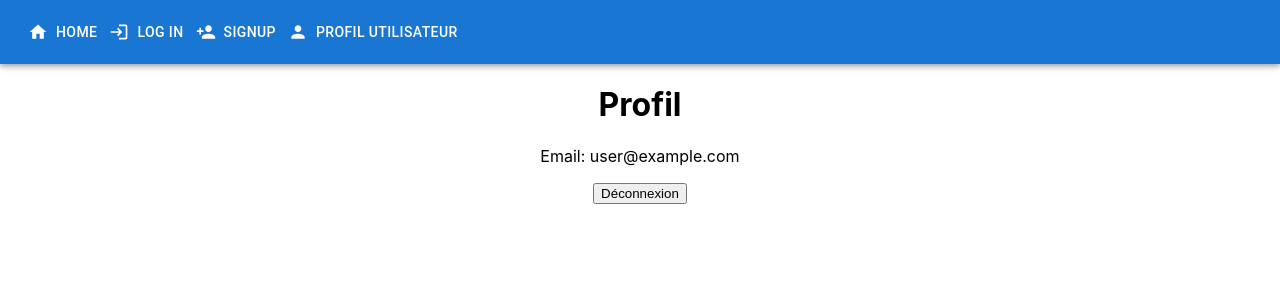
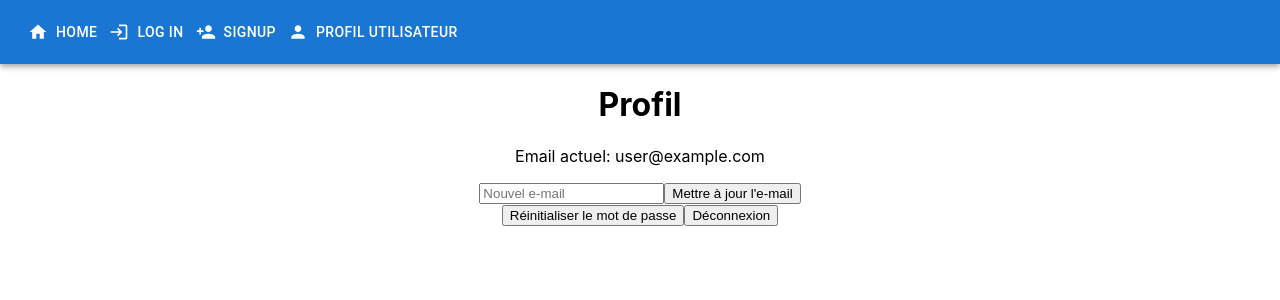
Before and after one commit to Turbotard/netfloux, a React (Create React App) app: page /profile in a window 1280 px wide. Shown: the top 300 px of the page. Built offline with nearby package versions, Linux system fonts and the light colour scheme; no server answers; sample sign-in values are in the browser's storage.

Commit message:
big update page profile

```diff
--- a/src/pages/profile.tsx
+++ b/src/pages/profile.tsx
@@ -5,11 +5,18 @@ import {
   onAuthStateChanged,
   signOut,
   User,
+  updateEmail,
+  sendEmailVerification,
+  sendPasswordResetEmail
 } from "firebase/auth";
 import { useNavigate } from "react-router-dom";
 
 const Profile: React.FC = () => {
   const [user, setUser] = useState<User | null>(null);
+  const [newEmail, setNewEmail] = useState("");
+  const [updateStatus, setUpdateStatus] = useState<
+    "IDLE" | "PENDING" | "SUCCESS" | "ERROR"
+  >("IDLE");
   const navigate = useNavigate();
   const authInstance: Auth = getAuth();
 
@@ -36,12 +43,90 @@ const Profile: React.FC = () => {
       });
   };
 
+  const handleSendEmailVerification = () => {
+    if (user) {
+      sendEmailVerification(user)
+        .then(() => {
+          alert("E-mail de vérification envoyé!");
+        })
+        .catch((error) => {
+          console.error(
+            "Erreur lors de l'envoi de l'e-mail de vérification: ",
+            error
+          );
+          alert("Erreur lors de l'envoi de l'e-mail de vérification.");
+        });
+    }
+  };
+
+  const handleEmailUpdate = () => {
+    if (user && newEmail) {
+      setUpdateStatus("PENDING");
+      updateEmail(user, newEmail)
+        .then(() => {
+          setUpdateStatus("SUCCESS");
+          alert("Email mis à jour avec succès!");
+          setUser(authInstance.currentUser);
+        })
+        .catch((error) => {
+          setUpdateStatus("ERROR");
+          console.error("Erreur lors de la mise à jour de l'e-mail: ", error);
+          alert("Erreur lors de la mise à jour de l'e-mail.");
+        });
+    }
+  };
+
+  const handleSendPasswordResetEmail = () => {
+    if (user && user.email) {
+      sendPasswordResetEmail(authInstance, user.email)
+        .then(() => {
+          alert("Lien de réinitialisation du mot de passe envoyé à votre e-mail!");
+        })
+        .catch((error) => {
+          console.error("Erreur lors de l'envoi du lien de réinitialisation: ", error);
+          alert("Erreur lors de l'envoi du lien de réinitialisation.");
+        });
+    }
+  };
+
   if (!user) return <p>Chargement...</p>;
 
   return (
     <div className="Profile">
       <h1>Profil</h1>
-      <p>Email: {user.email}</p>
+      <p>Email actuel: {user.email}</p>
+
+      <div>
+        <input
+          type="email"
+          placeholder="Nouvel e-mail"
+          value={newEmail}
+          onChange={(e) => setNewEmail(e.target.value)}
+        />
+        <button onClick={handleEmailUpdate}>
+          {updateStatus === "PENDING" ? "Mise à jour..." : "Mettre à jour l'e-mail"}
+        </button>
+      </div>
+
+      {!user.emailVerified && (
+        <>
+          <button onClick={handleSendEmailVerification}>
+            Envoyer l'e-mail de vérification
+          </button>
+          <p>Si vous n'avez pas reçu l'e-mail, veuillez vérifier votre dossier de spam.</p>
+        </>
+      )}
+
+      {user.emailVerified && (
+        <button onClick={handleSendPasswordResetEmail}>
+          Réinitialiser le mot de passe
+        </button>
+      )}
+
+      {updateStatus === "SUCCESS" && <p>Email mis à jour avec succès!</p>}
+      {updateStatus === "ERROR" && (
+        <p>Erreur lors de la mise à jour de l'e-mail.</p>
+      )}
       <button onClick={handleSignOut}>Déconnexion</button>
     </div>
   );
```
